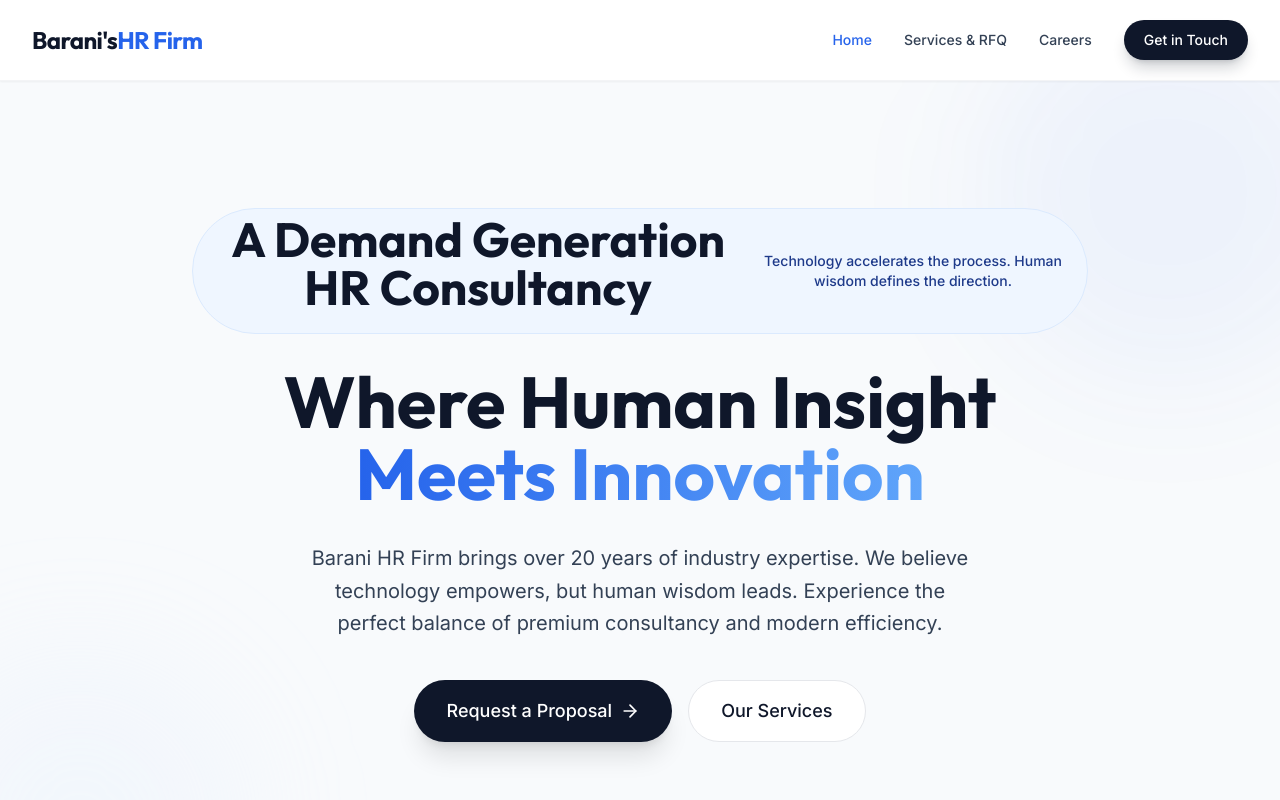
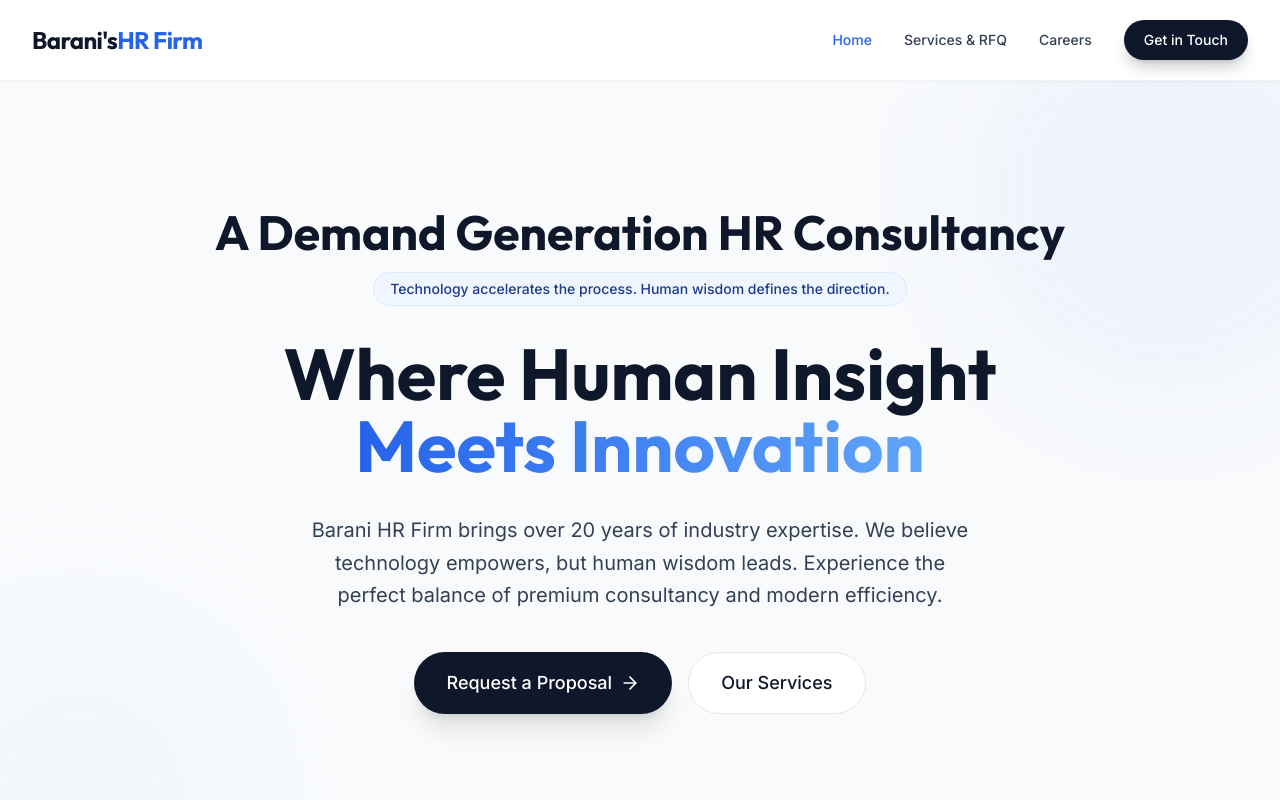
Before and after one commit to ritsroughworks/hr-portfolio, a React (Vite) app: page / in a window 1280 px wide. Shown: the top 800 px of the page. Built offline with nearby package versions, Linux system fonts and the light colour scheme.

Commit message:
Refactor client logos and update JSX structure
Updated the data source for client logos and modified JSX for displaying images in the Clients Showcase section.

```diff
--- a/src/pages/Home.jsx
+++ b/src/pages/Home.jsx
@@ -54,13 +54,13 @@ const Home = () => {
 
                 <div className="max-w-7xl mx-auto px-4 sm:px-6 lg:px-8 relative z-10">
                     <div className="text-center max-w-4xl mx-auto">
+                        <h2 className="text-3xl md:text-5xl font-display font-bold text-brand-primary mb-4">A Demand Generation HR Consultancy</h2>
                         <motion.div
                             initial={{ opacity: 0, scale: 0.95 }}
                             animate={{ opacity: 1, scale: 1 }}
                             transition={{ duration: 0.5 }}
                             className="inline-flex items-center space-x-2 bg-blue-50 rounded-full px-4 py-1.5 mb-8 border border-blue-100"
                         >
-                            <h2 className="text-3xl md:text-5xl font-display font-bold text-brand-primary mb-4">A Demand Generation HR Consultancy</h2>
                             <span className="text-blue-900 text-sm font-medium">Technology accelerates the process.
                                 Human wisdom defines the direction.</span>
                         </motion.div>
```
